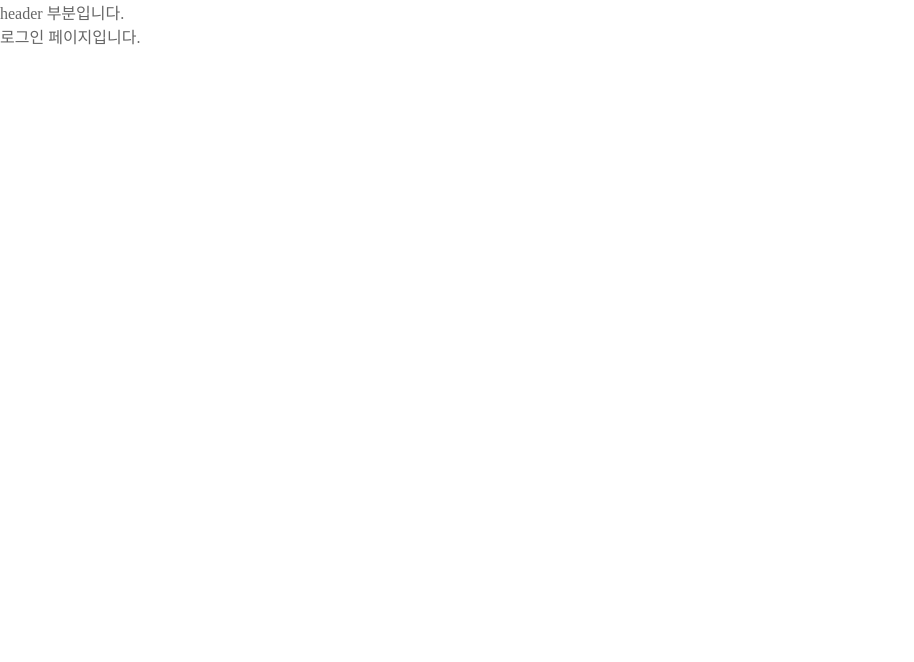
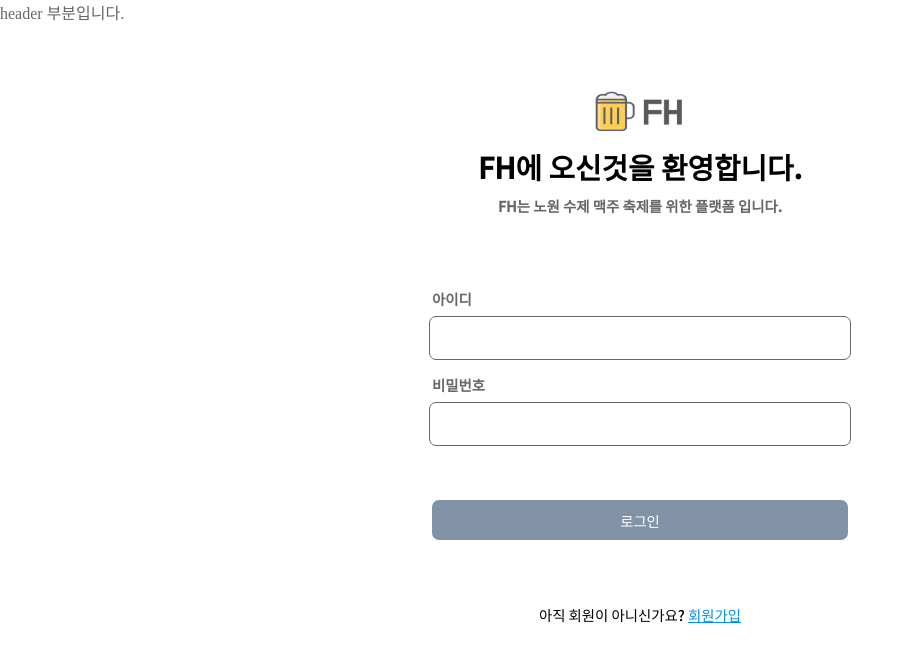
Before and after one commit to FS-2023-FestivalHolic/FH-Front, a React (Create React App) app: page /login in a window 1280 px wide. Shown: the top 662 px of the page, without its empty margins (0-914 px from the left). Built offline with nearby package versions, Linux system fonts and the light colour scheme.

Commit message:
desgin: 로그인 페이지 디자인 구현 (#3)
로그인 페이지 디자인을 구현함

```diff
--- a/src/pages/Login.jsx
+++ b/src/pages/Login.jsx
@@ -1,5 +1,45 @@
-const Loin = () => {
-    return <div>로그인 페이지입니다.</div>;
-  };
+import React from 'react'
+import {useForm} from 'react-hook-form';
+import * as s from '../style/SignInUpStyle';
+function Login() {
 
-  export default Loin;
+  const {
+    register,
+    handleSubmit,
+    formState: {  errors },
+    reset
+  } = useForm();
+
+  const onSubmit = (data) => {
+
+    console.log(data);
+    reset();
+}
+  return (
+    <s.SignLayout>
+    <s.SignHeader>
+    <img src='/FH_logo.png' width={100} ></img>
+    <span className='welcometext'>FH에 오신것을 환영합니다.</span>
+    <span className='subtext'>FH는 노원 수제 맥주 축제를 위한 플랫폼 입니다.</span>
+    </s.SignHeader>
+    <s.SignForm style={{margin: '4rem'}} onSubmit={handleSubmit(onSubmit)}>
+      <s.SignLabel>아이디</s.SignLabel>
+      <s.SignInput type="text" name="uid"
+        {...register("uid", {required: '아이디를 입력하세요'})}/>
+        {errors.uid && <span className="error">{errors.uid.message}</span>}
+
+
+      <s.SignLabel>비밀번호</s.SignLabel>
+      <s.SignInput type="password" name="password"
+      {...register('password', {
+            required: '비밀번호를 입력하세요'})}/>
+        {errors.password && <span className="error">{errors.password.message}</span>}
+
+    <s.SignButton type="submit" style={{marginTop: '3rem'}} >로그인</s.SignButton>
+    </s.SignForm>
+    <span className='bottomtext'>아직 회원이 아니신가요? <a href='/register'>회원가입</a></span>
+  </s.SignLayout>
+  )
+}
+
+export default Login
--- a/src/style/SignInUpStyle.js
+++ b/src/style/SignInUpStyle.js
@@ -17,7 +17,7 @@ export const SignLayout = styled.div`
     }
 `
 export const SignHeader = styled.div`
-    margin-top: 2rem;
+    margin-top: 4rem;
     display: flex;
     flex-direction: column;
     align-items: center;
```
